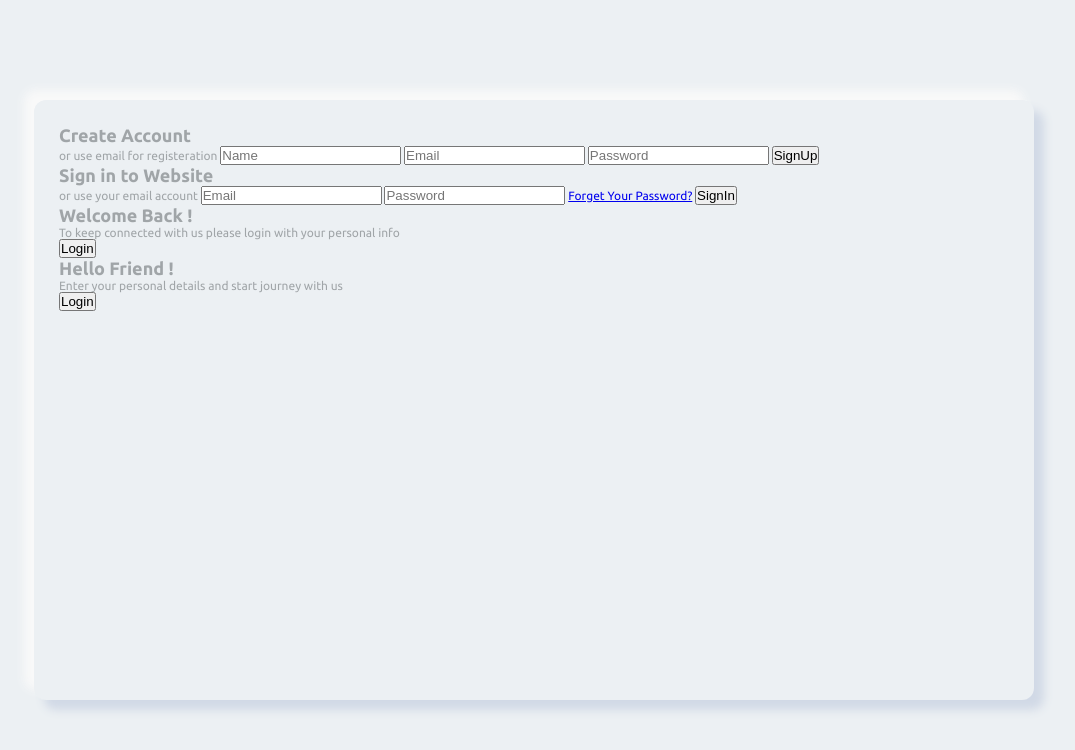
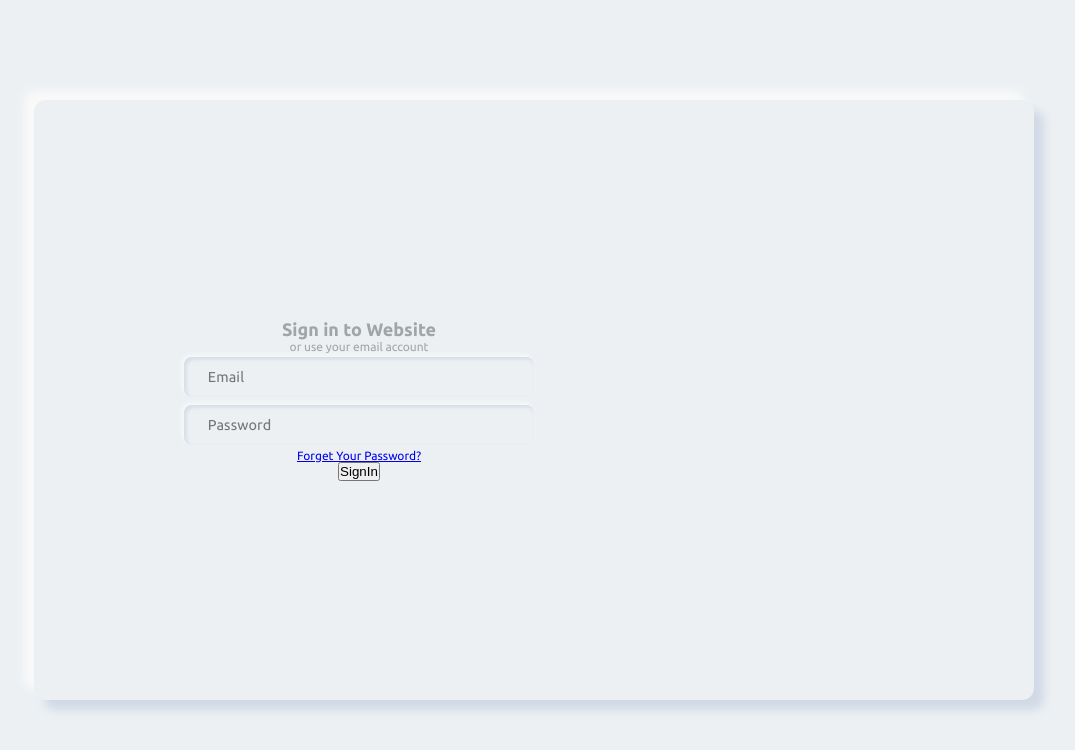
Before and after one commit to leticea/neumorphism-design-coding, a plain HTML site: page index.html in a window 1280 px wide. Shown: the whole page, without its empty margins (106-1181 px from the left). Drawn offline with Linux system fonts and the light colour scheme; a script that the page names is missing.

Commit message:
css codes

```diff
--- a/style.css
+++ b/style.css
@@ -27,7 +27,64 @@ body {
   height: 37.5rem;
   padding: 1.5625rem;
   background-color: #ecf0f3;
-  box-shadow: 0.625rem 0.625rem 0.625rem #d1d9e6, -0.625rem -0.625rem 0.625rem #f9f9f9;
+  box-shadow: 0.625rem 0.625rem 0.625rem #d1d9e6,
+    -0.625rem -0.625rem 0.625rem #f9f9f9;
   border-radius: 12px;
   overflow: hidden;
 }
+
+.container {
+  display: flex;
+  justify-content: center;
+  align-items: center;
+  position: absolute;
+  top: 0;
+  width: 37.5rem;
+  height: 100%;
+  padding: 1.6rem;
+  background-color: #ecf0f3;
+  transition: 1.25s;
+}
+
+.form {
+  display: flex;
+  align-items: center;
+  justify-content: center;
+  flex-direction: column;
+  width: 100%;
+  height: 100%;
+}
+
+.form-icon {
+  object-fit: contain;
+  width: 1.875rem;
+  margin: 0 0.4rem;
+  opacity: 0.5;
+  transition: 0.15s;
+}
+
+.form-icon:hover {
+  opacity: 1;
+  transition: 0.15s;
+  cursor: pointer;
+}
+
+.form-input {
+  width: 21.9rem;
+  height: 2.5rem;
+  margin: 0.25rem 0;
+  padding-left: 1.5rem;
+  font-size: 0.9rem;
+  letter-spacing: 0.15px;
+  border: none;
+  outline: none;
+  font-family: "Ubuntu", sans-serif;
+  background-color: #ecf0f3;
+  transition: 0.25s ease;
+  border-radius: 8px;
+  box-shadow: inset 0.125rem 0.125rem 0.25rem #d1d9e6, -0.125rem -0.125rem 0.25rem #f9f9f9;
+}
+
+.form-input:focus {
+  box-shadow: inset 0.25rem 0.25rem 0.25rem #d1d9e6, -0.25rem -0.25rem 0.25rem #f9f9f9;
+}
```
